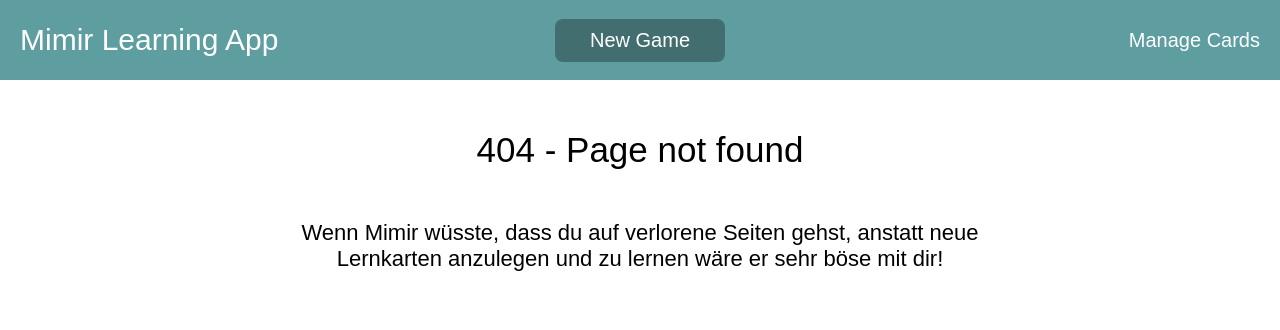
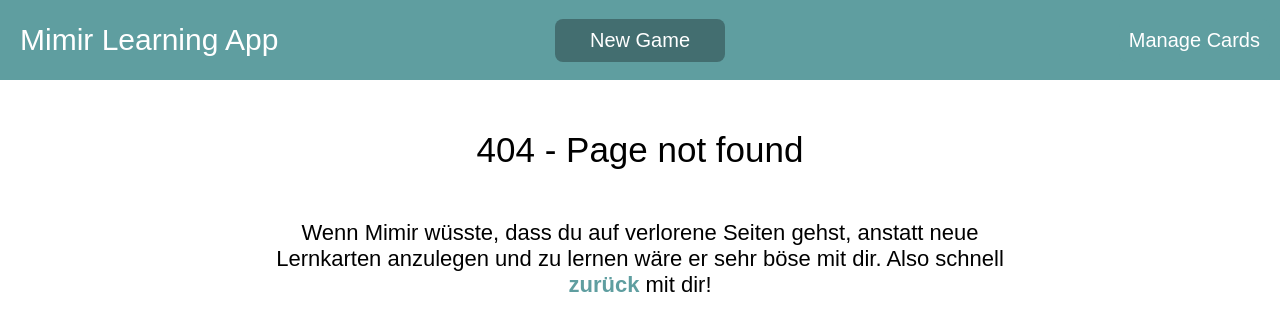
Before and after one commit to Yoohnas/learningApp, a React (Create React App) app in the folder mimir/: page /cards/1 in a window 1280 px wide. Before the commit this address had no page. Shown: the top 330 px of the page. Built offline with nearby package versions, Linux system fonts and the light colour scheme.

Commit message:
- button curser is pointer - 404 page has back link in text - renamed 404 file

```diff
--- a/mimir/src/App.tsx
+++ b/mimir/src/App.tsx
@@ -1,7 +1,7 @@
 import React from 'react';
 import {Main} from "./components/pages/Main";
 import {Routes, Route} from 'react-router-dom'
-import {NotFound} from "./components/pages/NotFound";
+import {NotFound} from "./components/pages/404NotFound";
 import {Cards} from "./components/pages/Cards";
 import {Layout} from "./components/pages/Layout";
 import {CardEditor} from "./components/widgets/card/CardEditor";
--- /dev/null
+++ b/mimir/src/components/pages/404NotFound.tsx
@@ -0,0 +1,50 @@
+import styled from "styled-components/macro";
+import {useNavigate} from "react-router-dom";
+import {ROUTE_MAIN} from "../../Constants";
+
+export const NotFound = () => {
+    const navigate = useNavigate();
+
+    return (
+        <Container>
+            <Title>404 - Page not found</Title>
+            <Text>
+                Wenn Mimir wüsste, dass du auf verlorene Seiten gehst,
+                anstatt neue Lernkarten anzulegen und zu lernen wäre er sehr böse mit dir.
+                Also schnell <Link onClick={() => navigate(ROUTE_MAIN)}>zurück</Link> mit dir!
+            </Text>
+        </Container>
+    )
+}
+
+const Container = styled.div`
+  display: flex;
+  flex-direction: column;
+  align-items: center;
+`
+
+const Title = styled.div`
+  padding-top: 50px;
+  padding-Bottom: 50px;
+  font-size: 35px;
+`
+
+const Text = styled.div`
+  text-align: center;
+  width: 60%;
+  font-size: 22px;
+`
+
+const Link = styled.span`
+  color: cadetblue;
+  font-weight: bolder;
+  text-underline: cadetblue;
+  cursor: pointer;
+  &:hover,
+  &:focus {
+    color: #73bec0;
+  }
+  &:active {
+    color: #73bec0;
+  }
+`
--- a/mimir/src/components/pages/NotFound.tsx
+++ /dev/null
@@ -1,29 +0,0 @@
-import styled from "styled-components/macro";
-
-export const NotFound = () => {
-    return (
-        <Container>
-            <Title>404 - Page not found</Title>
-            <Text>Wenn Mimir wüsste, dass du auf verlorene Seiten gehst, anstatt neue Lernkarten anzulegen und zu
-                lernen wäre er sehr böse mit dir!</Text>
-        </Container>
-    )
-}
-
-const Container = styled.div`
-  display: flex;
-  flex-direction: column;
-  align-items: center;
-`
-
-const Title = styled.div`
-  padding-top: 50px;
-  padding-Bottom: 50px;
-  font-size: 35px;
-`
-
-const Text = styled.div`
-  text-align: center;
-  width: 60%;
-  font-size: 22px;
-`
```
